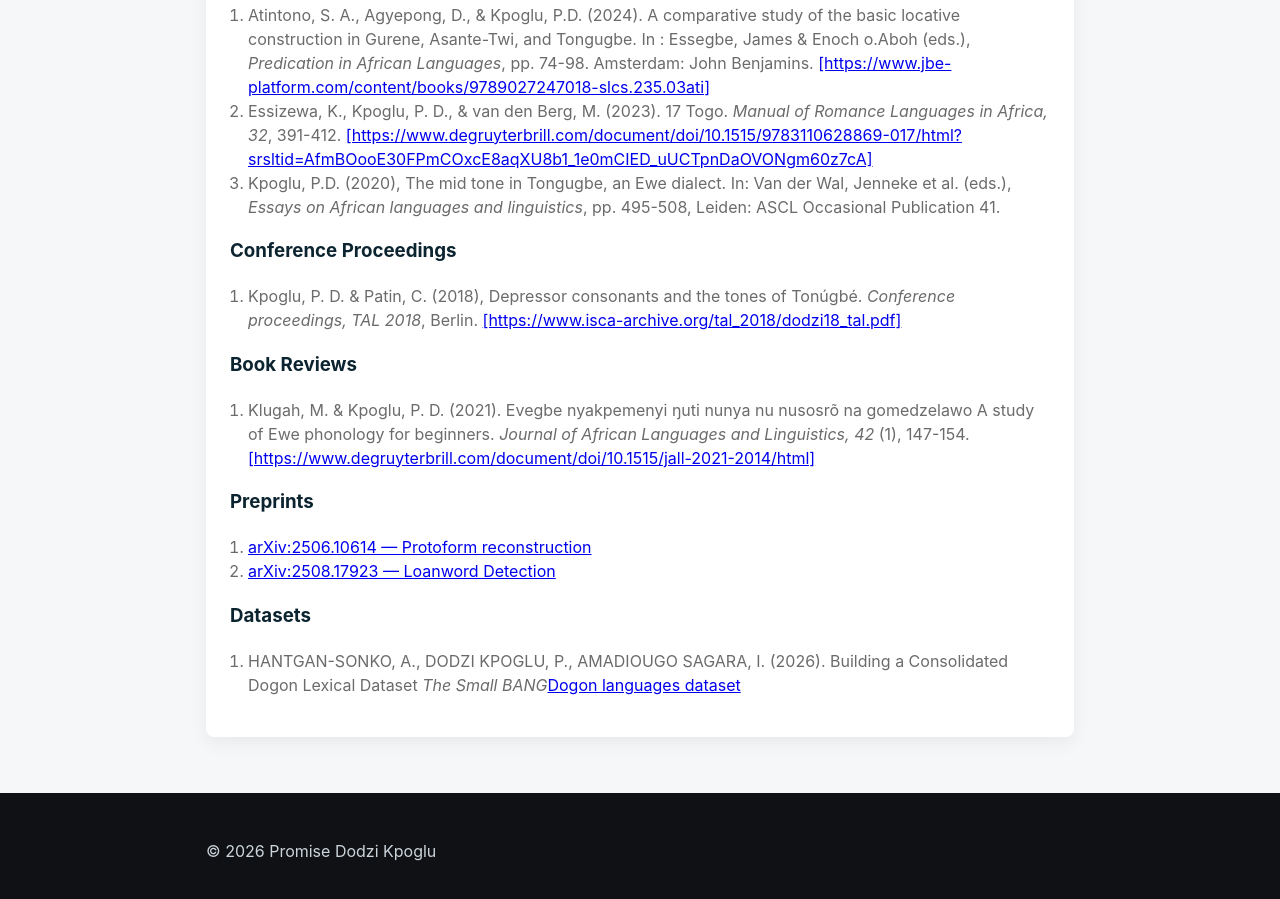
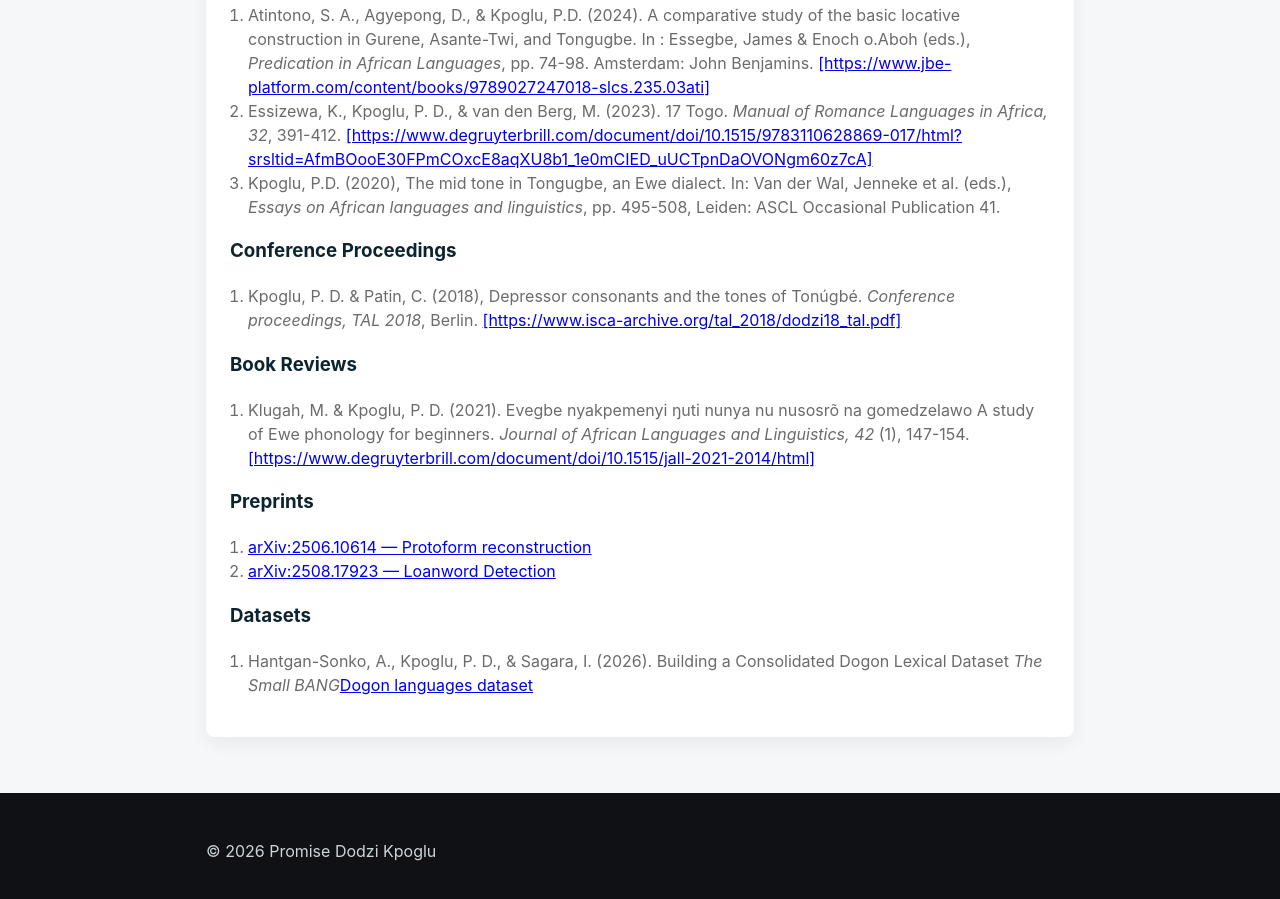
Before and after one commit to PromiseDodzi/promisedodzi.github.io, a plain HTML site: page publications.html in a window 1280 px wide. Shown: the part 783-1682 px from the top of the page. Drawn offline with Linux system fonts and the light colour scheme.

Commit message:
correcting typo in publications

```diff
--- a/publications.html
+++ b/publications.html
@@ -79,7 +79,7 @@
 
       <h3>Datasets</h3>
       <ol class="pub-list">
-        <li>HANTGAN-SONKO, A., DODZI KPOGLU, P., AMADIOUGO SAGARA, I. (2026). Building a Consolidated Dogon Lexical Dataset <em> The Small BANG</em><a href=" https://bang.hypotheses.org/257" target="_blank" rel="noopener noreferrer">Dogon languages dataset</a></li>
+        <li>Hantgan-Sonko, A., Kpoglu, P. D., & Sagara, I. (2026). Building a Consolidated Dogon Lexical Dataset <em> The Small BANG</em><a href=" https://bang.hypotheses.org/257" target="_blank" rel="noopener noreferrer">Dogon languages dataset</a></li>
       </ol>
 
 
```
